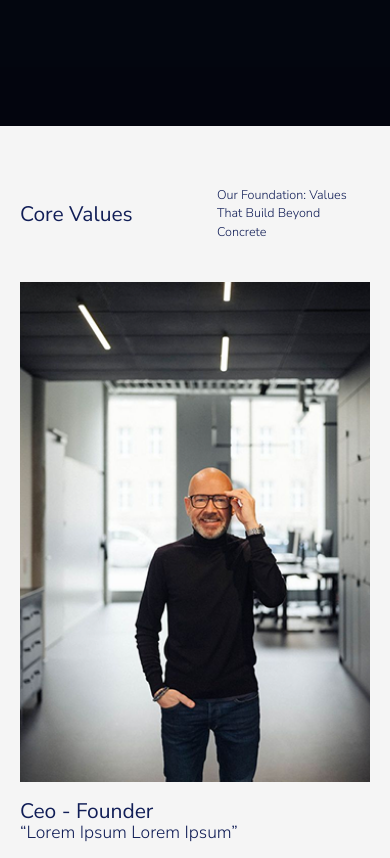
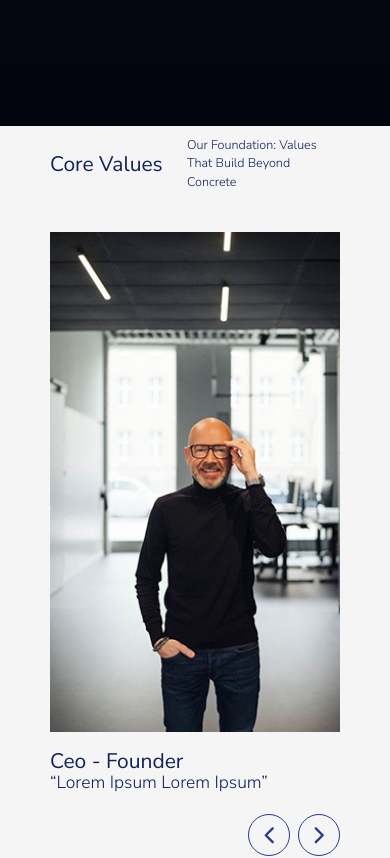
Before and after one commit to Vyrl-Comms-Tech/jaikor, a React (Vite) app: page /about in a window 390 px wide. Shown: the part 4760-5618 px from the top of the page. Built offline with nearby package versions, Linux system fonts and the light colour scheme; the HTML template or start-up script is replaced by a standard one.

Commit message:
minor changes by sqb from hs pc

```diff
--- a/src/Styles/Belowhero.css
+++ b/src/Styles/Belowhero.css
@@ -192,11 +192,6 @@
 }
 
 @media (max-width: 768px) {
-  .aboutbox svg {
-    /* border: 1px solid black; */
-    width: 80% !important;
-    height: 100px !important;
-  }
   .belowtoprow {
     overflow: hidden;
     margin-bottom: 10px;
--- a/src/Styles/TeamSlider.css
+++ b/src/Styles/TeamSlider.css
@@ -1,7 +1,8 @@
 .TeamSlider {
-  padding: 100px 50px;
+  padding: 0px 50px 100px 50px !important;
   background-color: var(--whitebg);
   position: relative;
+  /* border: 2px solid green; */
   top: -2px;
 }
 .rak-plus-container {
```
